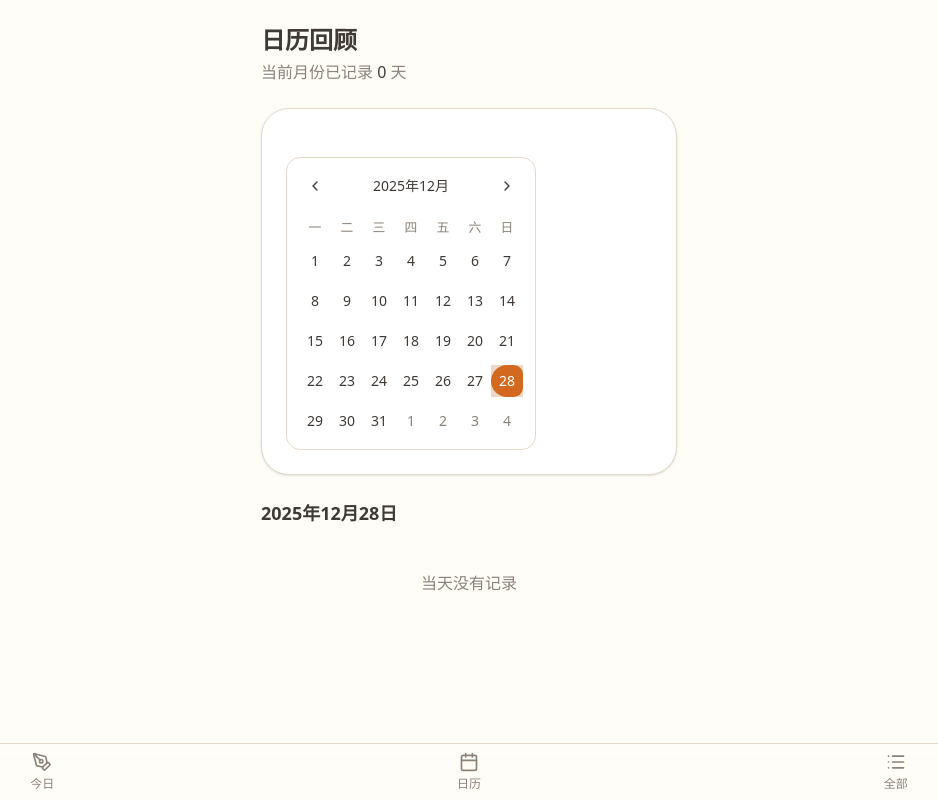
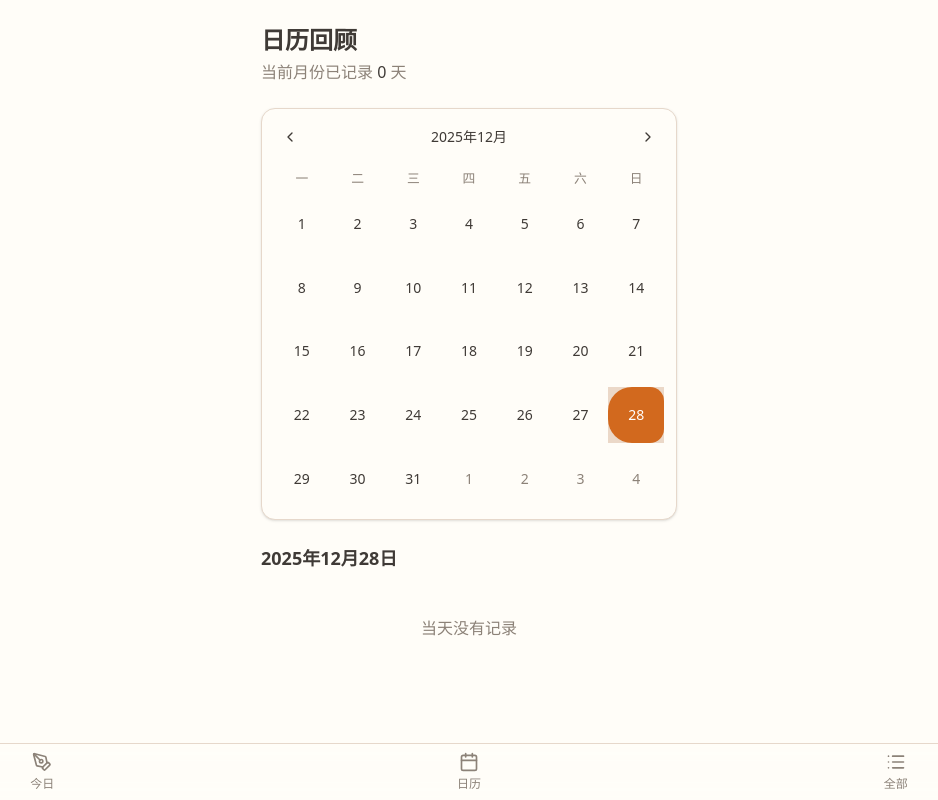
Before and after one commit to Long8Long/BobaMoment, a Next.js app: page /calendar in a window 1280 px wide. Shown: the whole page, without its empty margins (171-1109 px from the left). Built offline with nearby package versions, Linux system fonts and the light colour scheme.

Commit message:
style(calendar): 移除日历外层 Card 包装
日历组件自带边框样式，外层 Card 造成双重边框和多余内边距。移除后界面更清爽，并添加 w-full 和 shadow-sm 优化视觉效果

```diff
--- a/src/app/(app)/calendar/page.tsx
+++ b/src/app/(app)/calendar/page.tsx
@@ -61,14 +61,12 @@ export default function CalendarPage() {
       </div>
 
       {/* 日历 */}
-      <Card className="mb-6">
-        <CardContent className="pt-6">
       <Calendar
         mode="single"
         selected={selectedDate}
         onSelect={setSelectedDate}
         locale={zhCN}
-            className="rounded-md border"
+        className="w-full rounded-md border shadow-sm mb-6"
         modifiers={{
           recorded: hasRecord,
         }}
@@ -79,8 +77,6 @@ export default function CalendarPage() {
           },
         }}
       />
-        </CardContent>
-      </Card>
 
       {/* 选中日期的成就 */}
       <div>
```
Lines whose indentation alone changed are shown as unchanged.
